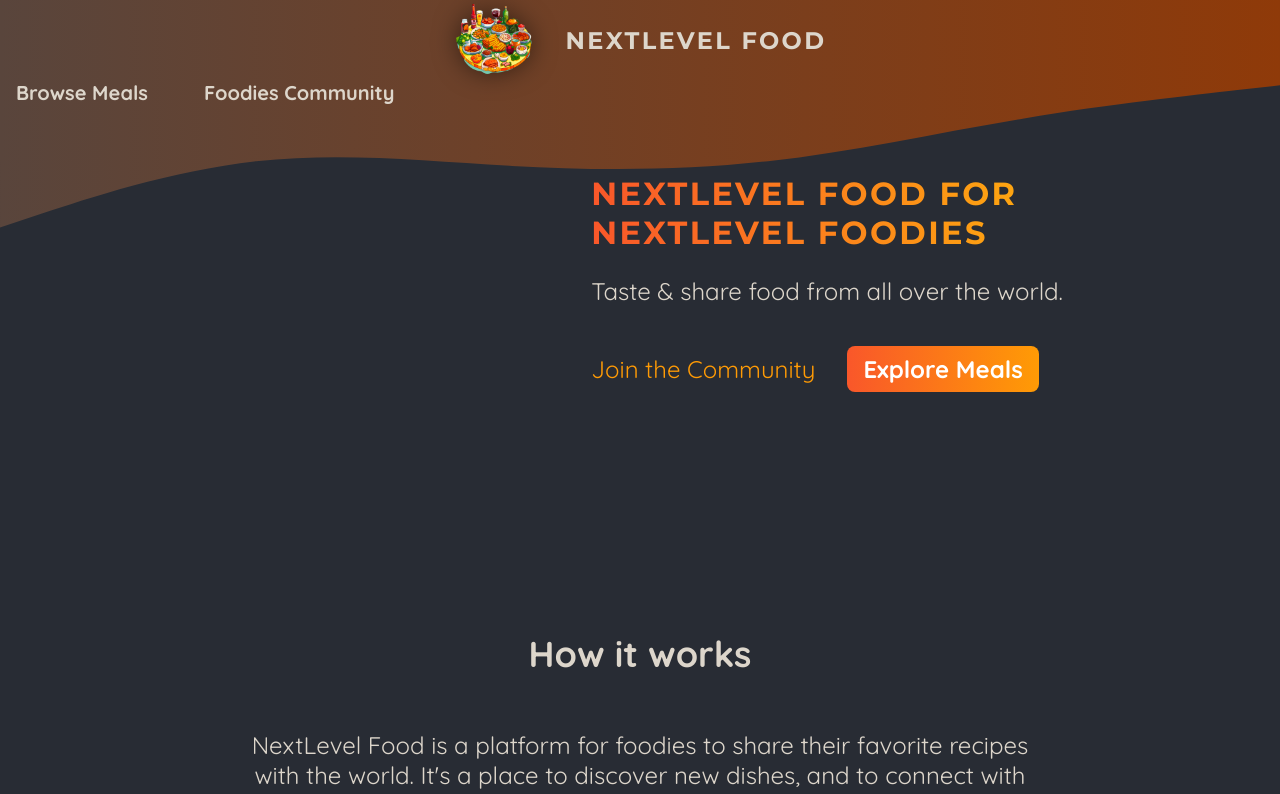
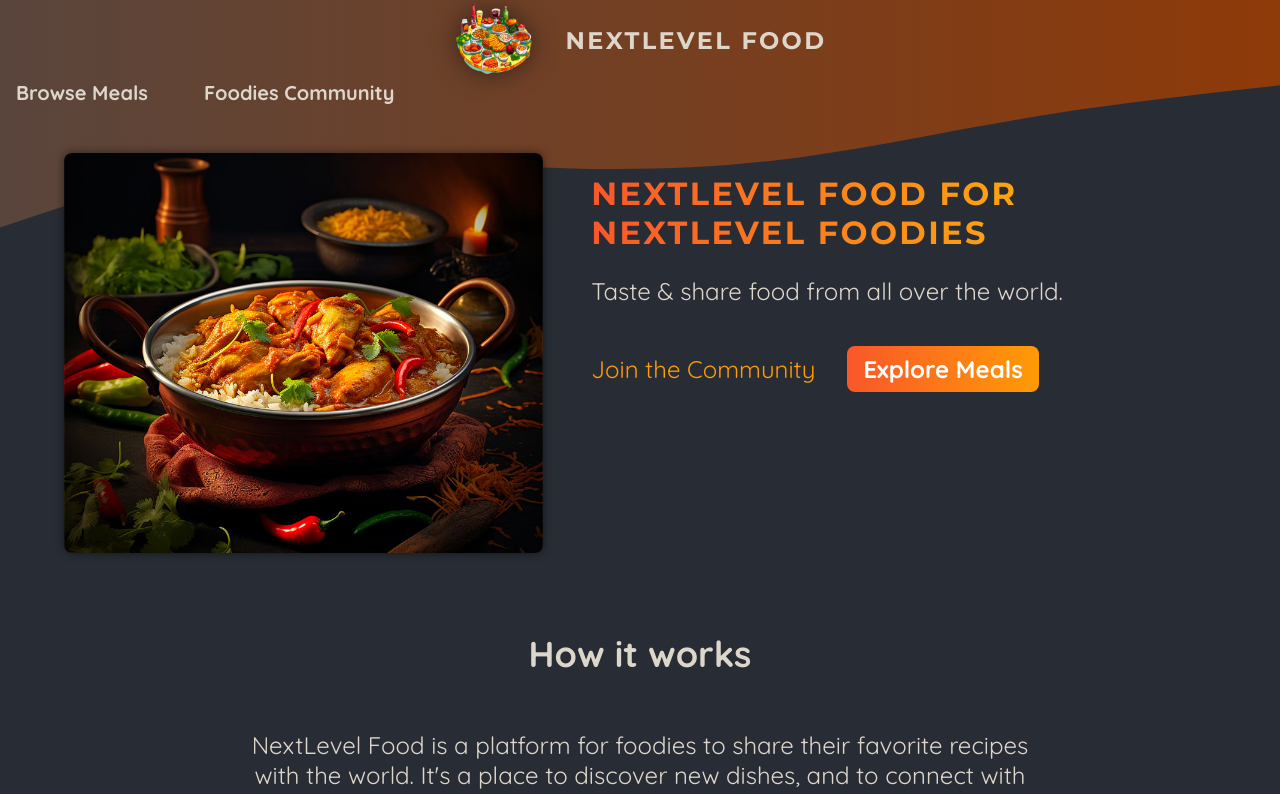
Before and after one commit to YeabTesfaye/Foodie_Finds, a Next.js app: page / in a window 1280 px wide. Shown: the top 794 px of the page. Built offline with nearby package versions, Linux system fonts and the light colour scheme.

Commit message:
add an image slider

```diff
--- a/app/page.tsx
+++ b/app/page.tsx
@@ -1,13 +1,14 @@
 import Link from "next/link";
 import { Fragment } from "react";
-
 import classes from "./page.module.css";
-
+import ImageSlideshow from '@/components/images/image-slideshow'
 export default function Home() {
   return (
     <Fragment>
       <header className={classes.header}>
-        <div className={classes.slideshow}></div>
+        <div className={classes.slideshow}>
+          <ImageSlideshow />
+        </div>
         <div>
           <div className={classes.hero}>
             <h1>NextLevel Food for NextLevel Foodies</h1>
--- /dev/null
+++ b/components/images/image-slideshow.module.css
@@ -0,0 +1,26 @@
+.slideshow {
+    position: relative;
+    width: 100%;
+    height: 100%;
+    border-radius: 8px;
+    overflow: hidden;
+    box-shadow: 0 0 0.5rem rgba(0, 0, 0, 0.5);
+  }
+
+  .slideshow img {
+    width: 100%;
+    height: 100%;
+    object-fit: cover;
+    position: absolute;
+    top: 0;
+    left: 0;
+    opacity: 0;
+    transform: scale(1.1) translateX(-1rem) rotate(-5deg);
+    transition: all 0.5s ease-in-out;
+  }
+
+  .slideshow .active {
+    z-index: 1;
+    opacity: 1;
+    transform: scale(1) translateX(0) rotate(0);
+  }
--- /dev/null
+++ b/components/images/image-slideshow.tsx
@@ -0,0 +1,53 @@
+"use client";
+
+import { useEffect, useState } from "react";
+import Image, { StaticImageData } from "next/image";
+
+import burgerImg from "@/assets/burger.jpg";
+import curryImg from "@/assets/curry.jpg";
+import dumplingsImg from "@/assets/dumplings.jpg";
+import macncheeseImg from "@/assets/macncheese.jpg";
+import pizzaImg from "@/assets/pizza.jpg";
+import schnitzelImg from "@/assets/schnitzel.jpg";
+import tomatoSaladImg from "@/assets/tomato-salad.jpg";
+import classes from "./image-slideshow.module.css";
+
+interface ImageData {
+  image: StaticImageData;
+  alt: string;
+}
+const images: ImageData[] = [
+  { image: burgerImg, alt: "A delicious, juicy burger" },
+  { image: curryImg, alt: "A delicious, spicy curry" },
+  { image: dumplingsImg, alt: "Steamed dumplings" },
+  { image: macncheeseImg, alt: "Mac and cheese" },
+  { image: pizzaImg, alt: "A delicious pizza" },
+  { image: schnitzelImg, alt: "A delicious schnitzel" },
+  { image: tomatoSaladImg, alt: "A delicious tomato salad" },
+];
+const ImageSlideshow = () => {
+  const [currentImageIndex, setCurrentImageIndex] = useState(0);
+
+  useEffect(() => {
+    const interval = setInterval(() => {
+      setCurrentImageIndex((prevIndex) => {
+        return prevIndex < images.length - 1 ? prevIndex + 1 : 0;
+      });
+    }, 5000);
+    return () => clearInterval(interval);
+  }, []);
+  return (
+    <div className={classes.slideshow}>
+      {images.map((image, index) => (
+        <Image
+          key={index}
+          src={image.image}
+          className={index === currentImageIndex ? classes.active : ""}
+          alt={image.alt}
+        />
+      ))}
+    </div>
+  );
+};
+
+export default ImageSlideshow;
```
